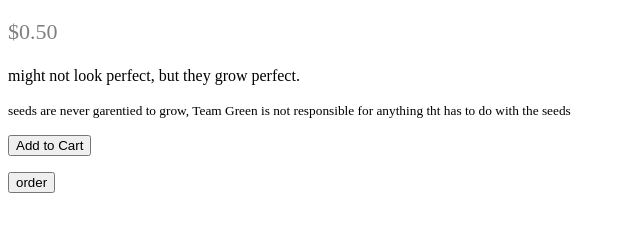
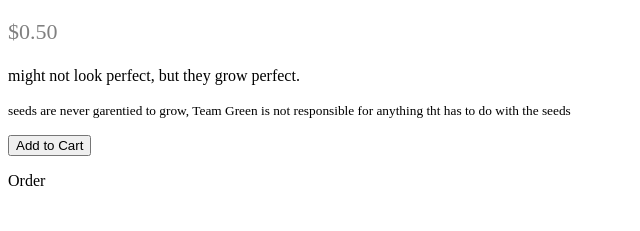
Before and after one commit to ThePROgrammer5/Team-Green, a plain HTML site: page store/store.html in a window 1280 px wide. Shown: the part 87-318 px from the top of the page, without its empty margins (0-640 px from the left). Drawn offline with Linux system fonts and the light colour scheme.

Commit message:
Update store.html

```diff
--- a/store/store.html
+++ b/store/store.html
@@ -13,6 +13,6 @@
         <small>seeds are never garentied to grow, Team Green is not responsible for anything tht has to do with the seeds</small>
         <p><button onclick="addToKart('imperfectSeed')">Add to Cart</button></p>
     </div>
-    <button onclick="order()">order</button>
+    <link href="mailto&to=codingplusgaming@gmail.com">Order</link>
 </body>
 </html>
```
